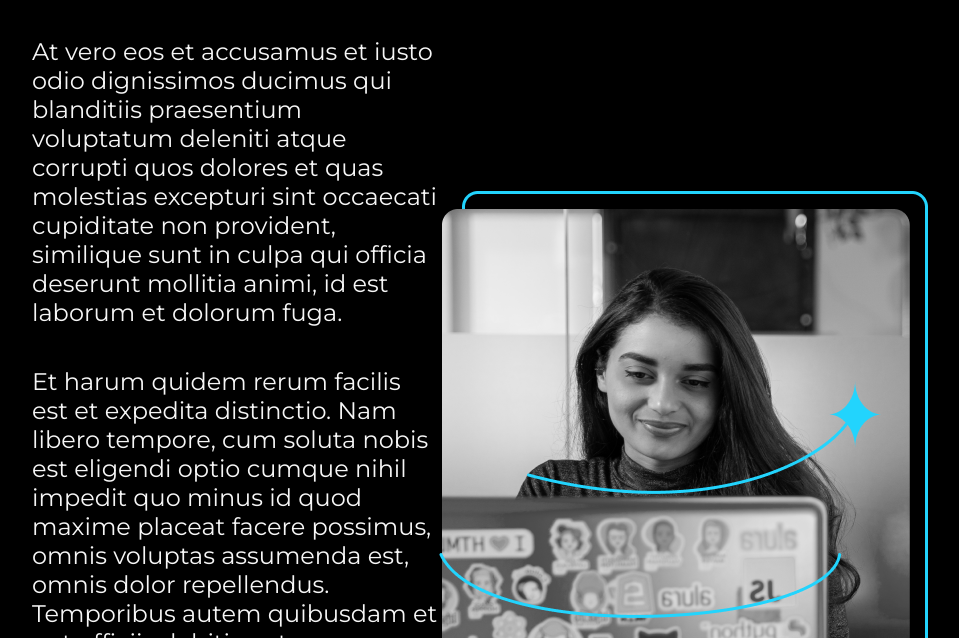
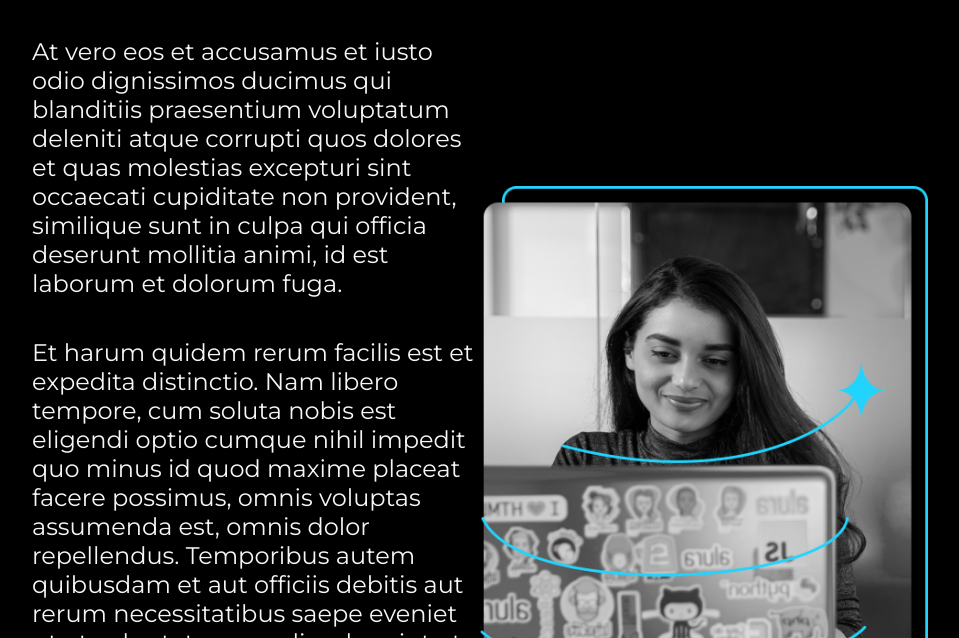
Before and after one commit to VictorRocha1549/portafolioAlura, a plain HTML site: page about.html in a window 1280 px wide. Shown: the part 162-800 px from the top of the page, without its empty margins (160-1119 px from the left). Drawn offline with nearby package versions, Linux system fonts and the light colour scheme.

Commit message:
Add files via upload

```diff
--- a/about.html
+++ b/about.html
@@ -35,7 +35,7 @@
                 cupidatat non.
             </p>
         </section>
-        <img src="./Assets/Imagem.png" alt="Imagen de Ana Garcia">
+        <img class="presentacion_imagen" src="./Assets/Imagem.png" alt="Imagen de Ana Garcia">
     </main>
 
     <footer class="footer">
```
